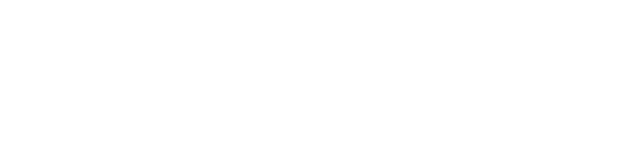
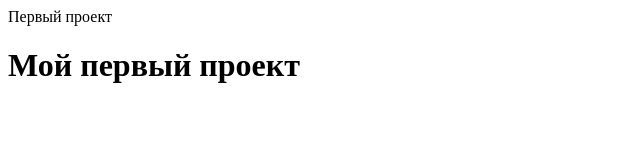
Before and after one commit to ylsukhodolskaya/first-project, a plain HTML site: page index.html in a window 1280 px wide. Shown: the whole page, without its empty margins (0-640 px from the left). Drawn offline with Linux system fonts and the light colour scheme.

Commit message:
обновила мету, добавила название

```diff
--- a/index.html
+++ b/index.html
@@ -1,12 +1,13 @@
 <!DOCTYPE html>
-<html lang="en">
+<html lang="ru">
 <head>
     <meta charset="UTF-8">
     <meta http-equiv="X-UA-Compatible" content="IE=edge">
     <meta name="viewport" content="width=device-width, initial-scale=1.0">
-    <title>Document</title>
+    <meta name="author" content="Юлия Суходольская"
+    <title>Первый проект</title>
 </head>
 <body>
-
+    <h1>Мой первый проект</h1>
 </body>
 </html>
--- a/style.css
+++ b/style.css
@@ -1,3 +1,3 @@
-body {
-    font-size: small;
+h1 {
+    font-family: Arial, Helvetica, sans-serif;
 }
```
